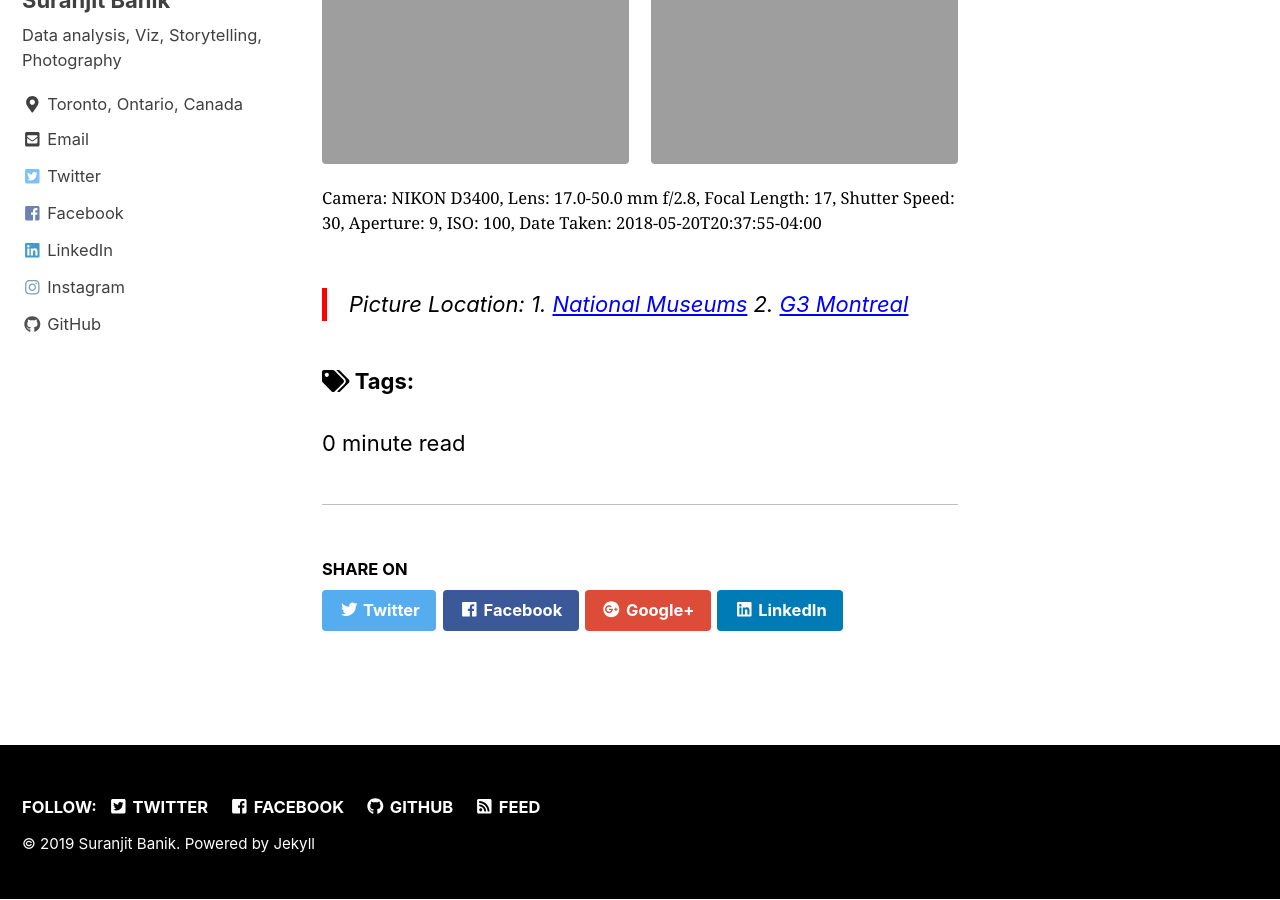
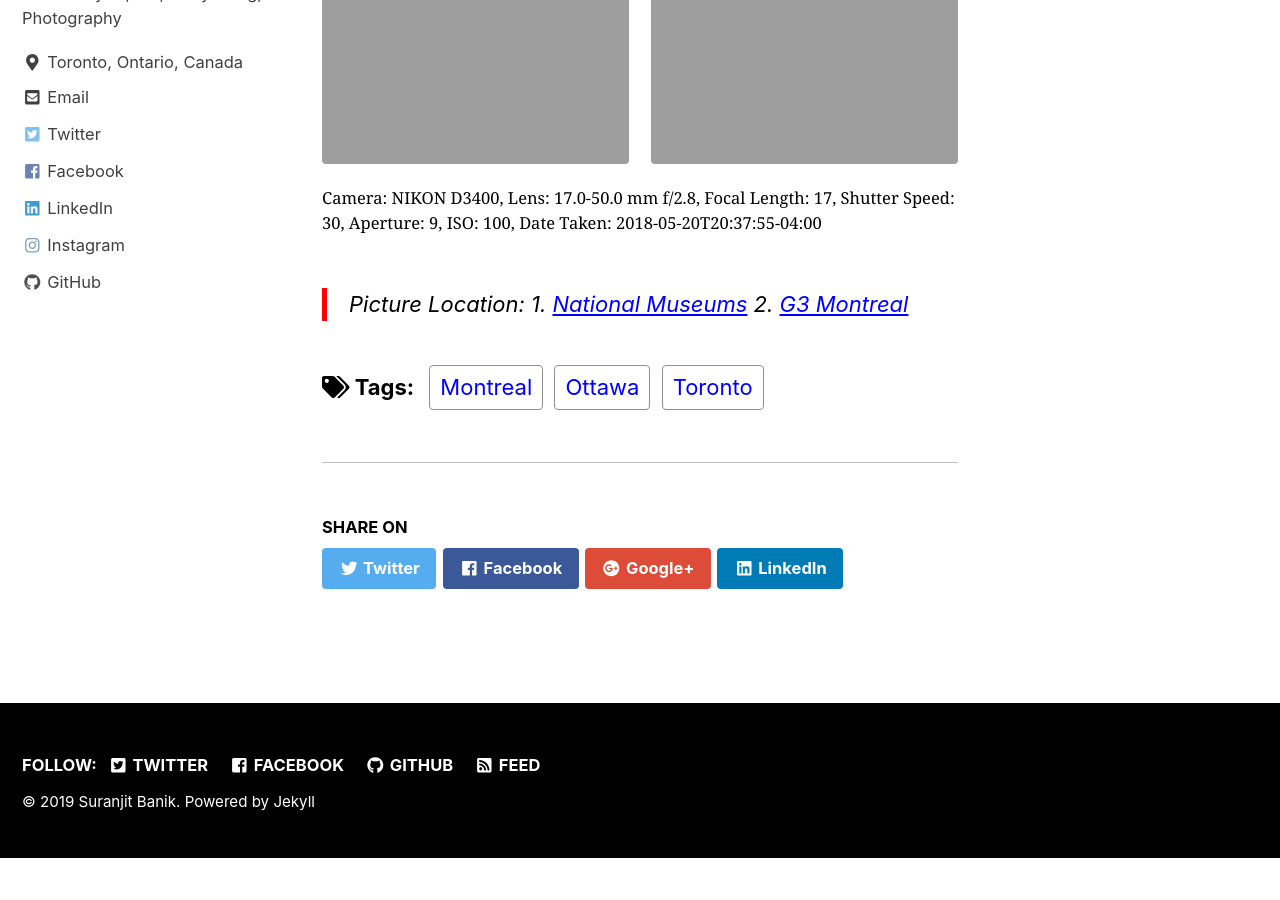
Before and after one commit to mastermindLAB/mastermindLAB.github.io, a Jekyll site: the page built from _pages/photography.md, in a window 1280 px wide and 900 px high, scrolled down 1837 px. Built offline with Jekyll 4.4.1, drawn with Linux system fonts in a browser that asks for light colours; nearby versions of some CDN libraries; after the commit the page ends 2695 px from its top, so only the background shows below that.

```diff
--- a/_pages/photography.md
+++ b/_pages/photography.md
@@ -2,6 +2,7 @@
 layout: archive
 permalink: /photography_page/
 title: "Photography posts"
+tags: [Ottawa, Toronto, Montreal]
 author_profile: true
 header:
   image: "/images/toronto.jpg"
@@ -29,6 +30,4 @@
 
   {% include post_pagination.html %}
     {% include tag-list.html %}
-    {% include read-time.html %}
-
   {% include social-share.html %}
```
